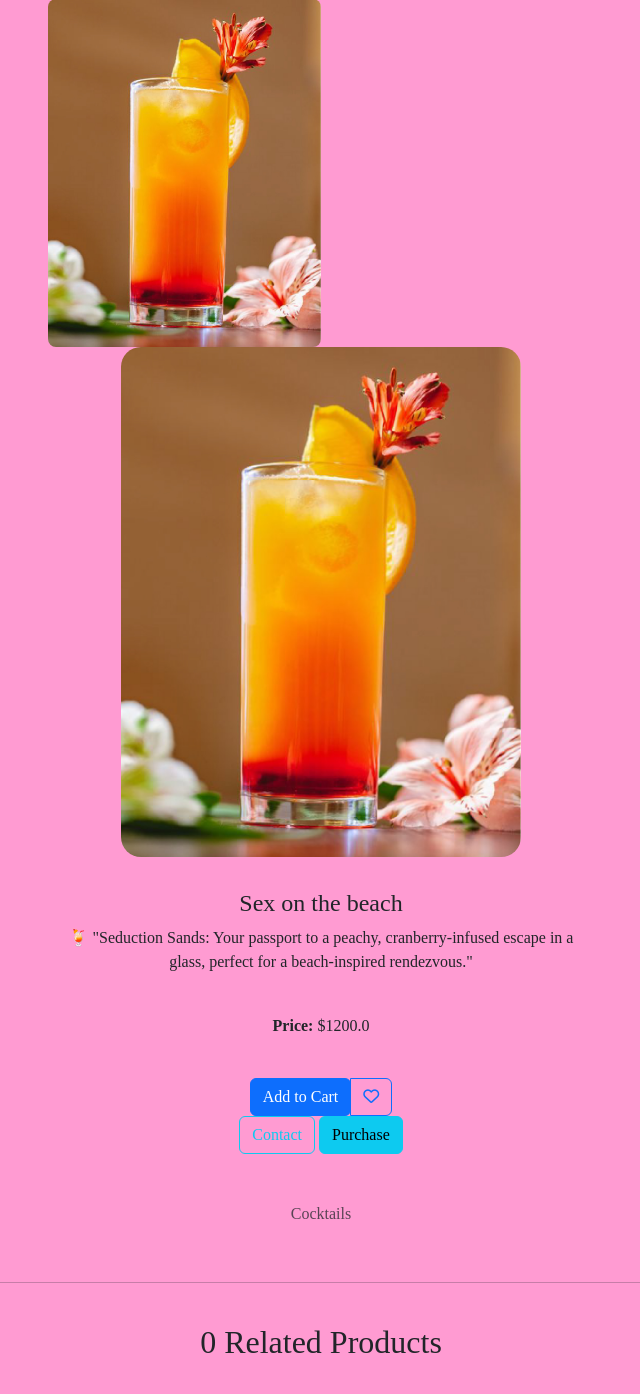
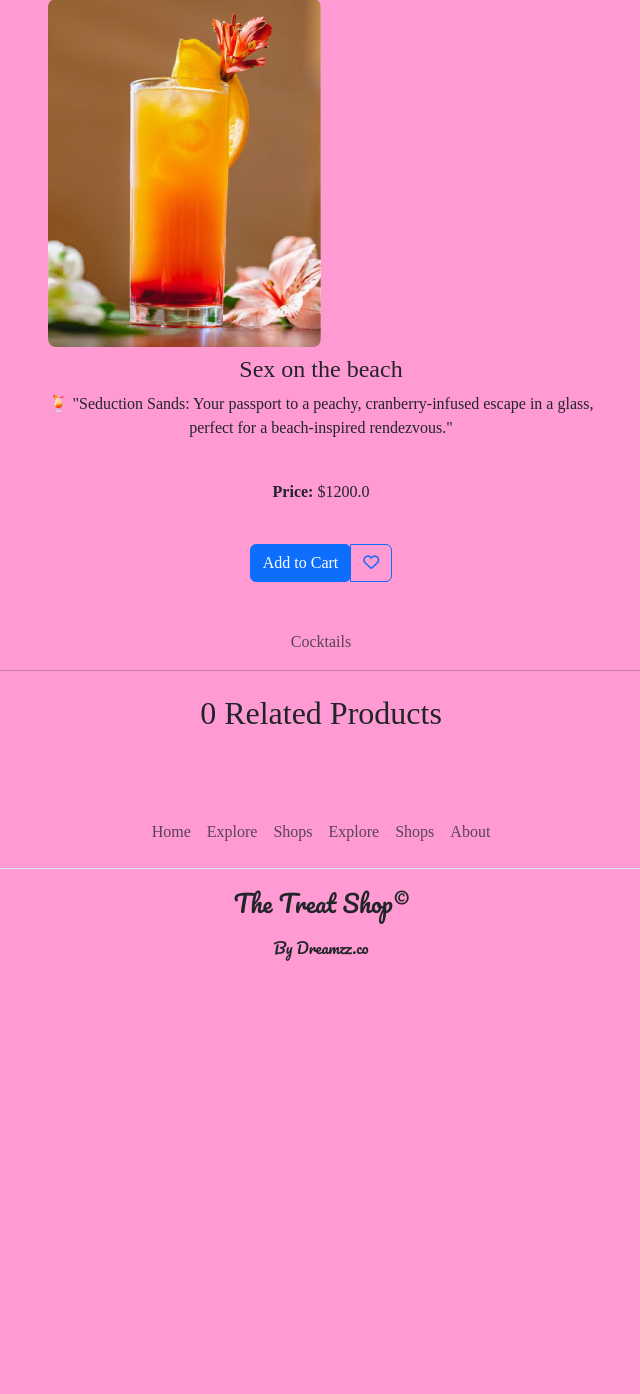
Before and after one commit to TechMaloo/Treat-shop, a Django app: page /detail/6/ in a window 1280 px wide. Shown: the part 257-1651 px from the top of the page, without its empty margins (319-959 px from the left). After the commit the page ends 1218 px from the top, so only its background shows below. Run offline with Django 5.2, Linux system fonts and the light colour scheme; data comes from the database, SQL or seed files in the repository; some libraries are stand-ins or nearby versions; some web fonts are replaced.

Commit message:
update settings

```diff
--- a/templates/products/detail.html
+++ b/templates/products/detail.html
@@ -21,13 +21,10 @@
 
 <div class="row">
     <div class="col-md-8 offset-md-2 col-lg-6 offset-lg-3 text-center">
-        <div class="image-card col-lg-6 text-center rounded-3">
+        <div class="col-lg-6 text-center rounded-3">
             <img src="{{ product.image.url }}" class="img-fluid rounded-3" alt="Product Image">
         </div>
-        <div class="image-card text-center">
-            <img style="border-radius: 20px; width: 400px;" src="{{ product.image.url }}" alt="Product Image"></div>
 
-    </div>
     </div>
 
     <br>
@@ -47,18 +44,12 @@
                                 {{ form|crispy }}
                                 <input type="submit" class="btn btn-primary" value="Add to Cart">
                             </form>
-                        <a href="#" class="btn btn-outline-primary"><i class="fa-regular fa-heart" style="#0d6efd"></i></a>
-
+                            <a href="#" class="btn btn-outline-primary"><i class="fa-regular fa-heart"
+                                                                           style="#0d6efd"></i></a>
                         </div>
 
                         <br>
-                    {% if request.user == product.created_by %}
-                    <a href="#" class="btn btn-outline-warning">Edit</a>
-                    <a href="#" class="btn btn-warning">Delete</a>
-                    {% else %}
-                    <a href="#" class="btn btn-outline-info">Contact</a>
-                    <a href="#" class="btn btn-info">Purchase</a>
-                    {% endif %}<br>
+
                         <p class="mt-5 text-muted">{{ product.category.name }}</p>
                     </div>
                 </div>
@@ -68,7 +59,8 @@
 
     <br>
 
-<hr><br>
+    <hr>
+    <br>
     <h2 class="text-center">{{ related_items_count }} Related Products</h2>
     <br>
 
@@ -87,7 +79,8 @@
                         <p class="card-text">{{ product.description }}</p>
                         <div class="d-flex justify-content-between align-items-center">
                             <div class="btn-group">
-                            <a href="{% url 'products:detail' product.id %}" class="btn btn-outline-secondary">View</a>
+                                <a href="{% url 'products:detail' product.id %}"
+                                   class="btn btn-outline-secondary">View</a>
                                 <a href="{% url 'cart:add_to_cart' product.id %}" class="btn btn-secondary">Cart</a>
                             </div>
                         </div>
```
Lines whose indentation alone changed are shown as unchanged.
